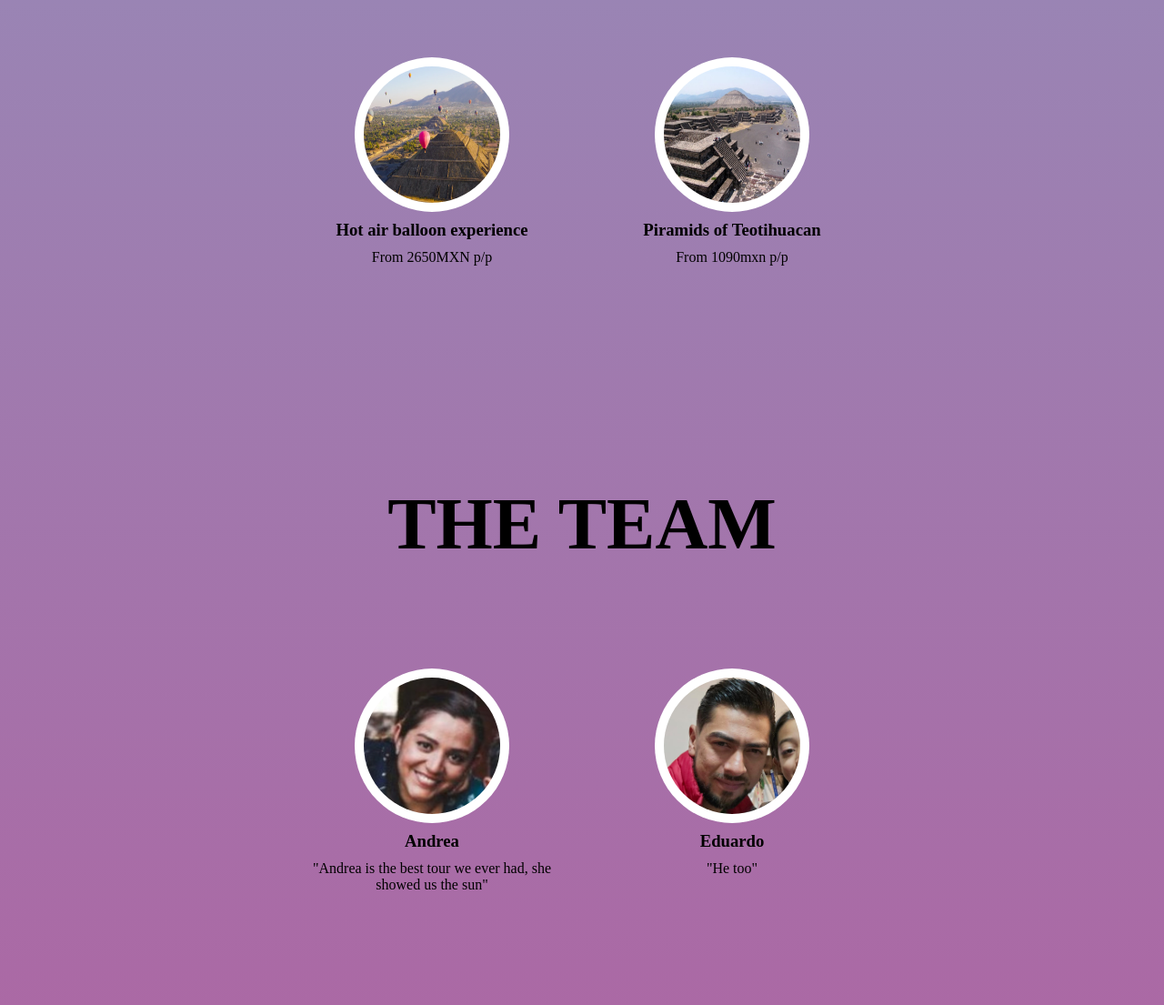
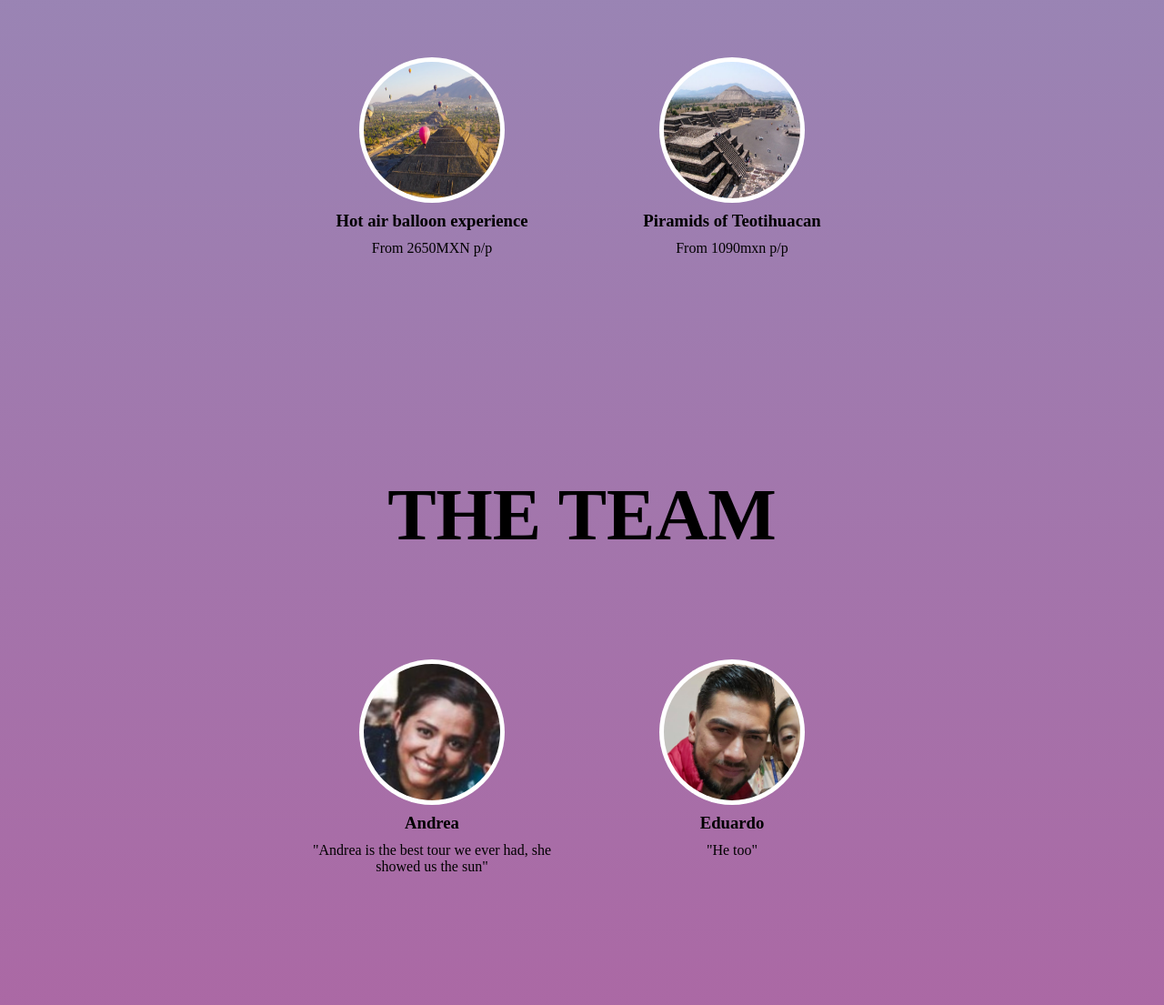
Before and after one commit to Gelatino/MCT, a plain HTML site: page index.html in a window 1280 px wide. Shown: the part 1015-2120 px from the top of the page at 91% size. Drawn offline with Linux system fonts and the light colour scheme.

Commit message:
fix eduardo photo

```diff
--- a/index.html
+++ b/index.html
@@ -50,7 +50,7 @@
             </div>
         </div>
         <div class="tour">
-            <img src="images/EDUARDO.jpg" alt="Eduardo" class="tour-image">
+            <img src="images/Eduardo.jpg" alt="Eduardo" class="tour-image">
             <div class="tour-info">
                 <h3>Eduardo</h3>
                 <p>"He too"</p>
--- a/style.css
+++ b/style.css
@@ -71,7 +71,7 @@ html, body {
     height: 150px; /* Size of the circle */
     background-color: white; /* Circle color */
     border-radius: 50%; /* Make it round */
-    padding: 10px;
+    padding: 5px;
 }
 
 .tour-info h3, .tour-info p {
```
